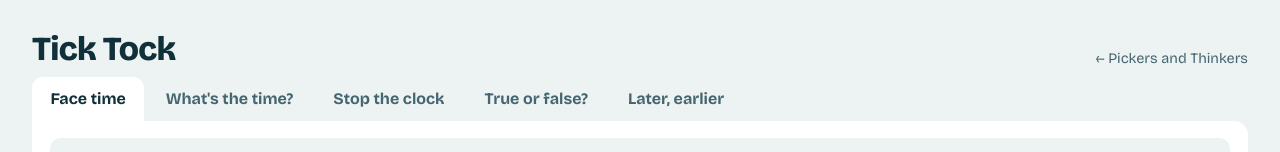
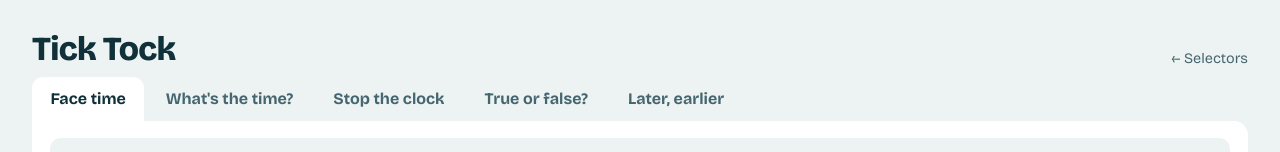
Before and after one commit to COASTofLIGHT/pickers-thinkers, a plain HTML site: page tick-tock.html in a window 1280 px wide. Shown: the top 152 px of the page. Drawn offline with nearby package versions, Linux system fonts and the light colour scheme.

Commit message:
Update back link text from 'Pickers and Thinkers' to 'Selectors'

```diff
--- a/tick-tock.html
+++ b/tick-tock.html
@@ -446,7 +446,7 @@
   <div class="top">
     <h1>Tick Tock</h1>
     <div class="tabs" role="tablist" aria-label="Games" id="tabs"></div>
-    <a class="back" href="./">&larr; Pickers and Thinkers</a>
+    <a class="back" href="./">&larr; Selectors</a>
   </div>
 
   <div class="frame">
```
